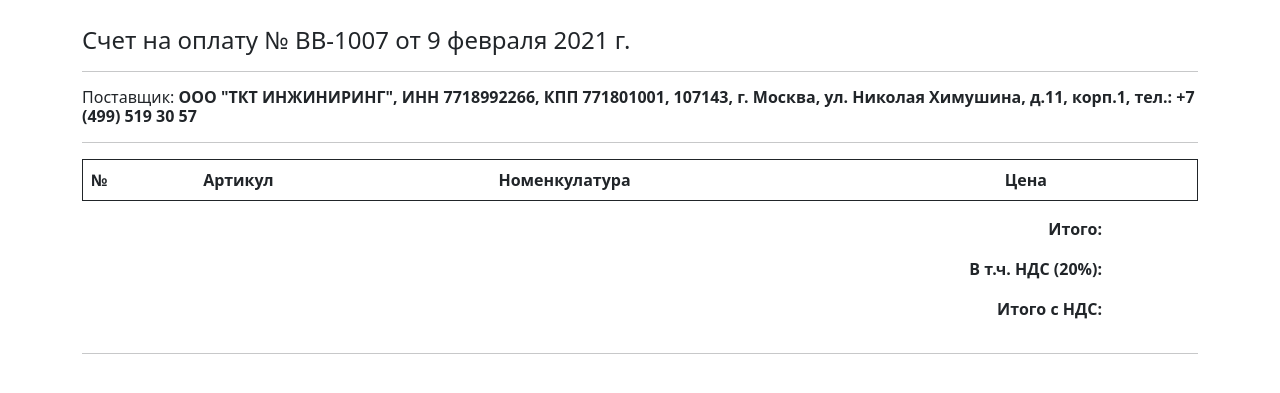
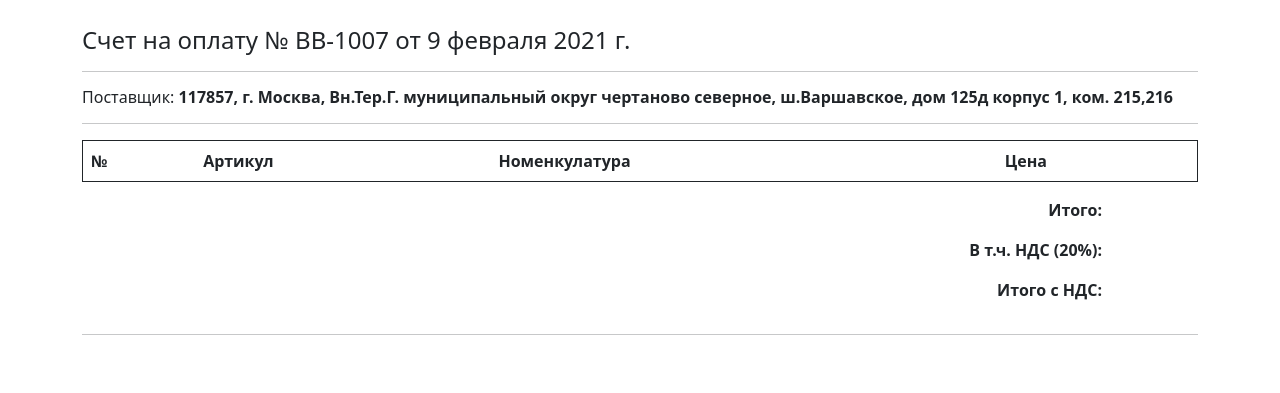
Before and after one commit to Mestima/simple-task, a plain HTML site: page index.html in a window 1280 px wide. Shown: the part 157-550 px from the top of the page. Drawn offline with nearby package versions, Linux system fonts and the light colour scheme; no server answers.

Commit message:
new address

```diff
--- a/index.html
+++ b/index.html
@@ -56,7 +56,7 @@
 			<div class="h6">
 				<p class="d-inline fw-normal">Поставщик:</p>
 				<p class="d-inline fw-bold">
-					ООО "ТКТ ИНЖИНИРИНГ", ИНН 7718992266, КПП 771801001, 107143, г. Москва, ул. Николая Химушина, д.11, корп.1, тел.: +7 (499) 519 30 57
+					117857, г. Москва, Вн.Тер.Г. муниципальный округ чертаново северное, ш.Варшавское, дом 125д корпус 1, ком. 215,216
 				</p>
 			</div>
 			<hr />
```
